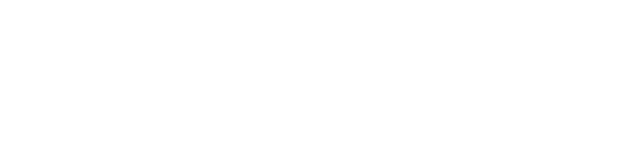
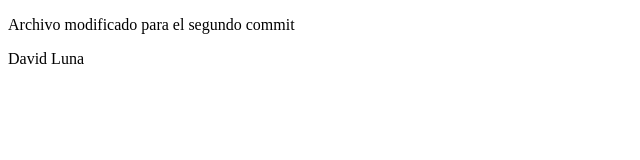
Before and after one commit to davidluh/proyecto5l, a plain HTML site: page index.html in a window 1280 px wide. Shown: the whole page, without its empty margins (0-640 px from the left). Drawn offline with Linux system fonts and the light colour scheme.

Commit message:
mi segundo commit David Luns 5L

```diff
--- a/App.js
+++ b/App.js
@@ -1 +1,2 @@
 console.log ('Hola David Luna');
+console.log('Mi segundo commit');
--- a/index.html
+++ b/index.html
@@ -3,9 +3,11 @@
 <head>
 	<meta charset="UTF-8">
 	<meta name="viewport" content="width=device-width, initial-scale=1.0">
-	<title>Document</title>
+	<title>Archivo modificado</title>
 </head>
 <body>
+	<p>Archivo modificado para el segundo commit</p>
+	<p>David Luna</p>
 
 </body>
 </html>
```
